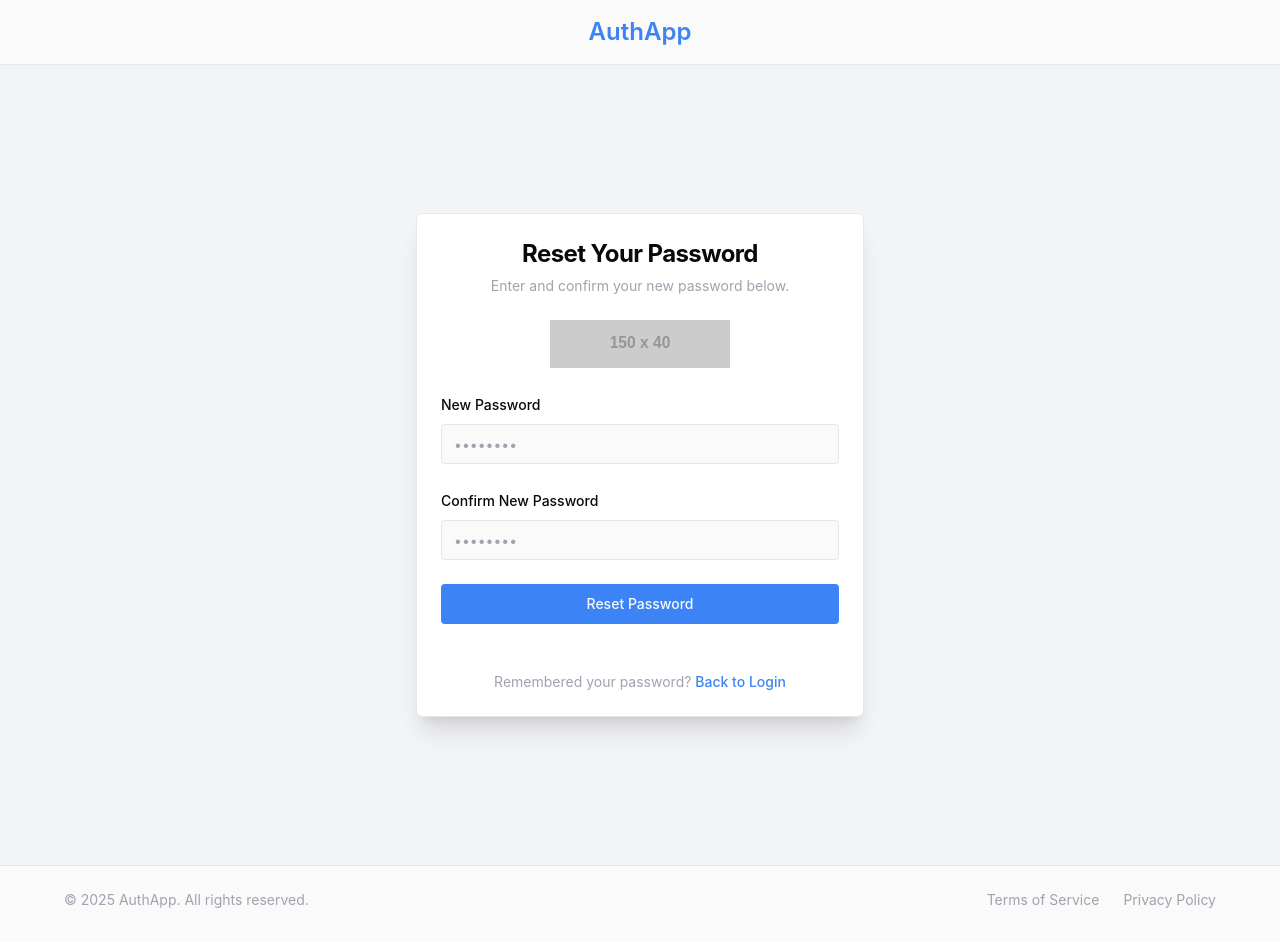
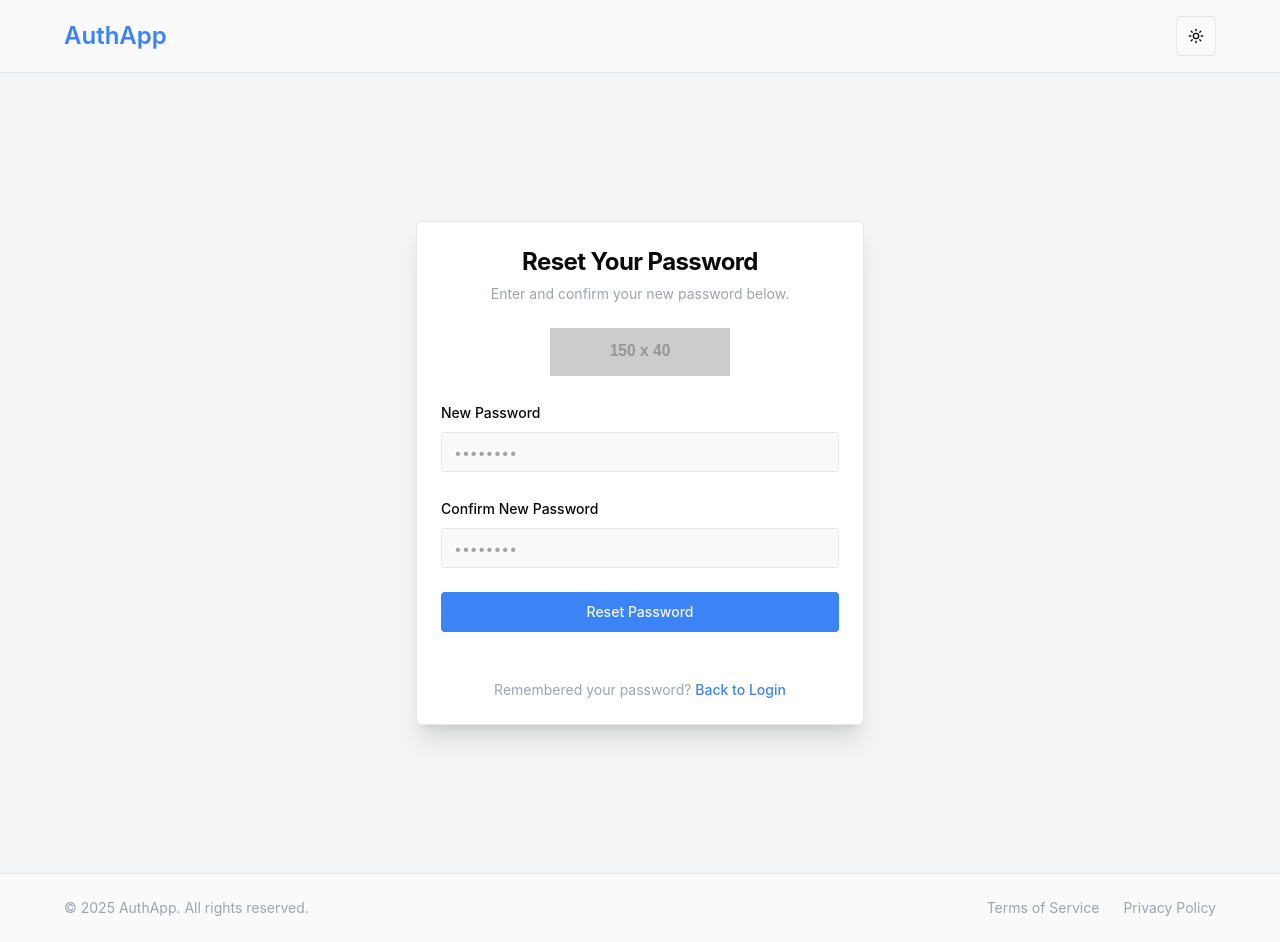
Before and after one commit to SadiqNaizam/mlo-a774-1a7b, a React (Vite) app: page /password-reset in a window 1280 px wide. Built offline with nearby package versions, Linux system fonts and the light colour scheme.

Commit message:
Updated code files: MinimalHeader.tsx

```diff
--- a/src/components/layout/MinimalHeader.tsx
+++ b/src/components/layout/MinimalHeader.tsx
@@ -1,12 +1,13 @@
 import React from 'react';
 import { Link } from 'react-router-dom';
+import { ThemeToggle } from '@/components/ThemeToggle'; // Added import
 
 const MinimalHeader: React.FC = () => {
   console.log('MinimalHeader loaded');
 
   return (
     <header className="py-4 px-4 sm:px-6 lg:px-8 border-b bg-background shadow-sm">
-      <div className="container mx-auto max-w-7xl flex items-center justify-center">
+      <div className="container mx-auto max-w-7xl flex items-center justify-between"> {/* Changed to justify-between */}
         {/* The main page for unauthenticated users is the login page ('/') */}
         <Link to="/" className="text-2xl font-semibold text-primary hover:text-primary/90 transition-colors">
           AuthApp {/* Placeholder App Name - replace with your actual app name or LogoDisplay component */}
@@ -16,6 +17,7 @@ const MinimalHeader: React.FC = () => {
           <LogoDisplay />
         </Link>
         */}
+        <ThemeToggle /> {/* Added ThemeToggle component */}
       </div>
     </header>
   );
```
